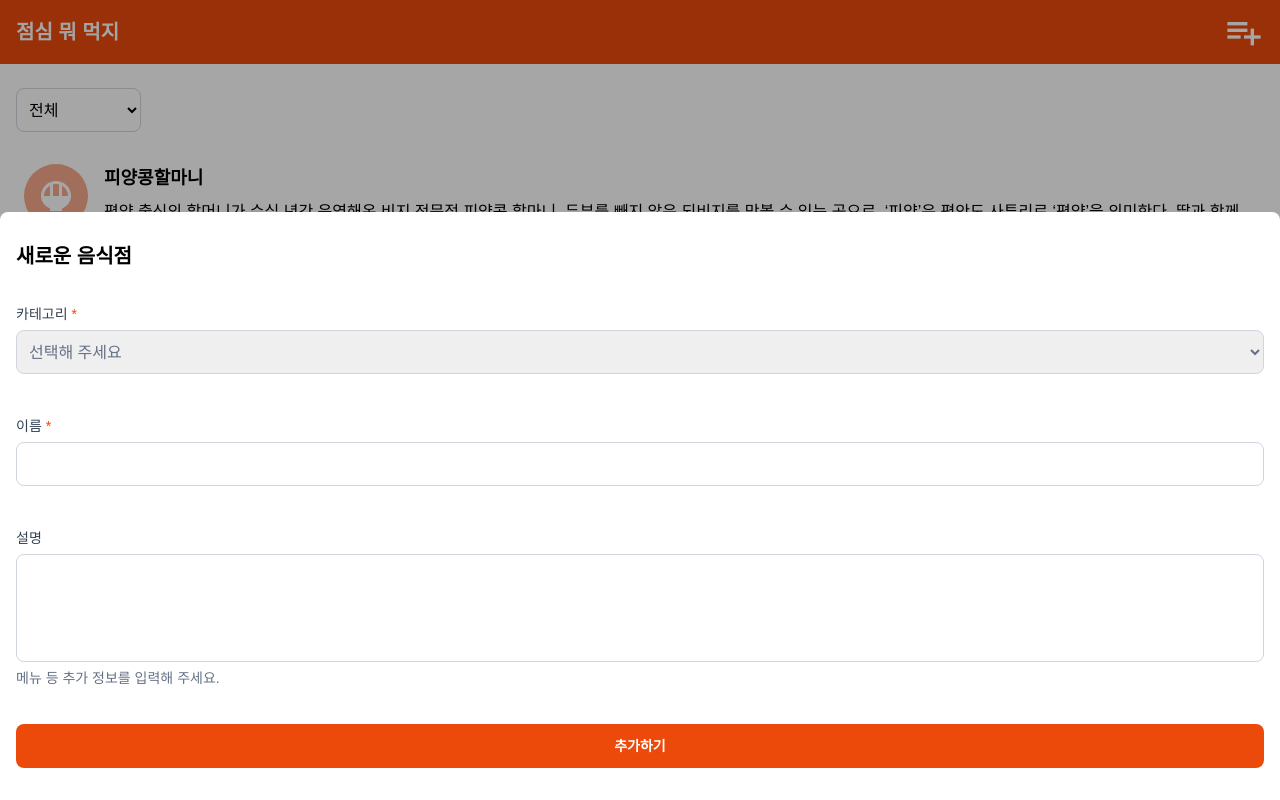
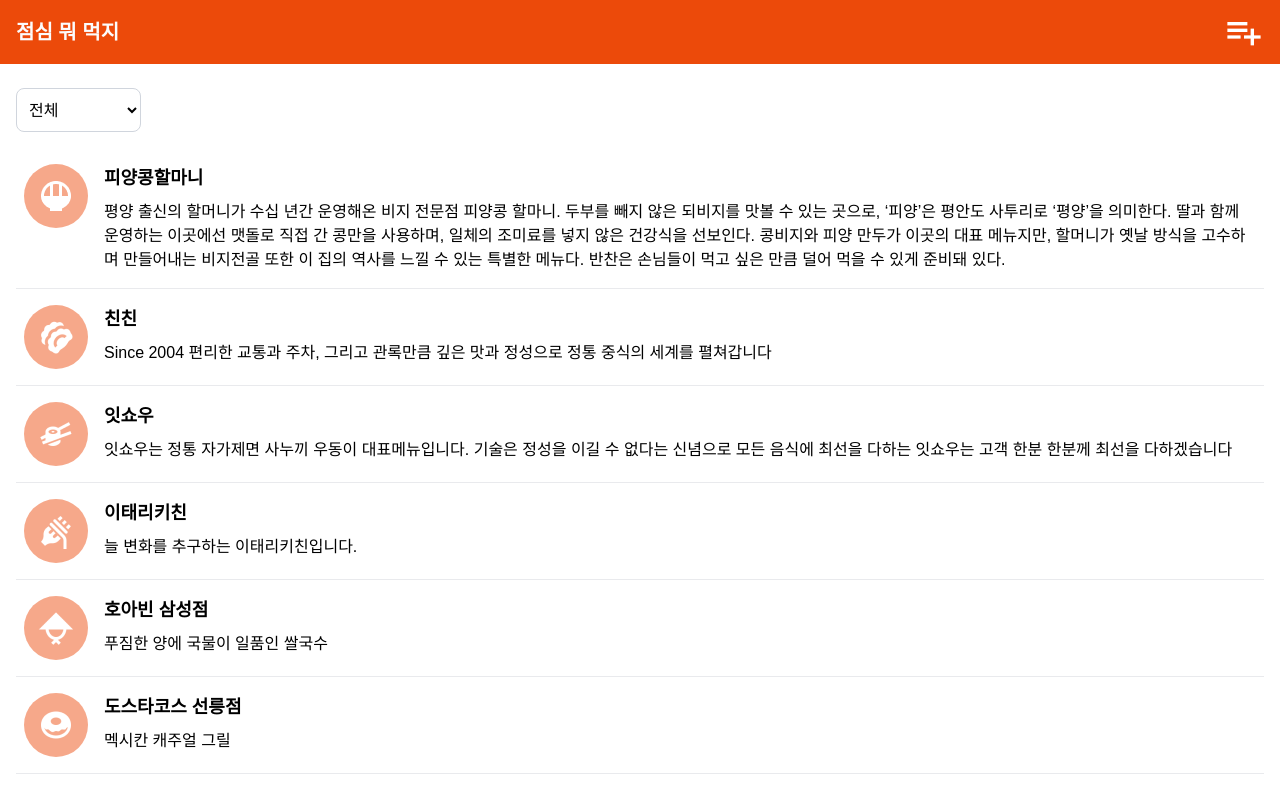
Before and after one commit to woowacourse/self-paced-react, a React (Vite) app: page / in a window 1280 px wide. Built offline with nearby package versions, Linux system fonts and the light colour scheme.

Commit message:
feat: 추가 입력 폼 동적으로 구현

```diff
--- a/src/App.jsx
+++ b/src/App.jsx
@@ -7,7 +7,7 @@ import RestaurantDetailModal from './components/Modal/RestaurantDetailModal/Rest
 import { useState } from 'react';
 
 function App() {
-  const restaurants = [
+  const initialRestaurants = [
     {
       id: 'a01',
       name: '피양콩할마니',
@@ -51,15 +51,21 @@ function App() {
   const [category, setCategory] = useState('전체');
   const [isModalOpen, setIsModalOpen] = useState(false);
   const [selectedRestaurant, setSelectedRestaurant] = useState(null);
+  const [isAddModalOpen, setIsAddModalOpen] = useState(false);
+  const [restaurants, setRestaurants] = useState(initialRestaurants);
 
   const filteredRestaurants = restaurants.filter(
     (restaurant) => category === '전체' || restaurant.category === category
   );
 
+  const handleAddRestaurant = (newRestaurant) => {
+    setRestaurants((prevRestaurants) => [...prevRestaurants, newRestaurant]);
+  };
+
   return (
     <>
       {/* GNB */}
-      <Header />
+      <Header onAddClick={() => setIsAddModalOpen(true)} />
       <main>
         {/* 카테고리/정렬 필터 */}
         <CategoryFilter category={category} onChangeCategory={setCategory} />
@@ -71,12 +77,10 @@ function App() {
             setIsModalOpen(true);
           }}
         />
-        {isModalOpen && <RestaurantDetailModal restaurant={selectedRestaurant} onClose={() => setIsModalOpen(false)} />}
       </main>
-      <aside>
-        {/* 음식점 추가 모달 */}
-        <AddRestaurantModal />
-      </aside>
+      {isModalOpen && <RestaurantDetailModal restaurant={selectedRestaurant} onClose={() => setIsModalOpen(false)} />}
+      {isAddModalOpen && <AddRestaurantModal onClose={() => setIsAddModalOpen(false)} onSubmit={handleAddRestaurant} />}
+      <aside></aside>
     </>
   );
 }
--- a/src/components/Header/Header.jsx
+++ b/src/components/Header/Header.jsx
@@ -1,10 +1,10 @@
 import './Header.css';
 
-function Header() {
+function Header(onAddClick) {
   return (
     <header className="gnb">
       <h1 className="gnb__title text-title">점심 뭐 먹지</h1>
-      <button type="button" className="gnb__button" aria-label="음식점 추가">
+      <button type="button" className="gnb__button" onClick={onAddClick} aria-label="음식점 추가">
         <img src="/add-button.png" alt="음식점 추가" />
       </button>
     </header>
--- a/src/components/Modal/AddRestaurantModal/AddRestaurantModal.jsx
+++ b/src/components/Modal/AddRestaurantModal/AddRestaurantModal.jsx
@@ -1,49 +1,47 @@
+import { useState } from 'react';
 import './AddRestaurantModal.css';
+import Modal from '../Modal';
 
-function AddRestaurantModal() {
+function AddRestaurantModal({ onClose, onSubmit }) {
+  const [formData, setFormData] = useState({
+    category: '',
+    name: '',
+    description: '',
+  });
+
+  const handleChange = (e) => {
+    const { name, value } = e.target;
+    setFormData((prev) => ({
+      ...prev,
+      [name]: value,
+    }));
+  };
+
+  const handleSubmit = (e) => {
+    e.preventDefault();
+    const newRestaurant = {
+      id: Date.now().toString(),
+      ...formData,
+    };
+    onSubmit(newRestaurant);
+    onClose();
+  };
+
   return (
-    <div className="modal modal--open">
-      <div className="modal-backdrop"></div>
-      <div className="modal-container">
-        <h2 className="modal-title text-title">새로운 음식점</h2>
-        <form>
-          {/* 카테고리 */}
-          <div className="form-item form-item--required">
-            <label htmlFor="category" className="text-caption">
-              카테고리
-            </label>
-            <select name="category" id="category" required>
-              <option value="">선택해 주세요</option>
-              <option value="한식">한식</option>
-              <option value="중식">중식</option>
-              <option value="일식">일식</option>
-              <option value="양식">양식</option>
-              <option value="아시안">아시안</option>
-              <option value="기타">기타</option>
-            </select>
-          </div>
-          {/* 음식점 이름 */}
-          <div className="form-item form-item--required">
-            <label htmlFor="name" className="text-caption">
-              이름
-            </label>
-            <input type="text" name="name" id="name" required />
-          </div>
-          {/* 설명 */}
-          <div className="form-item">
-            <label htmlFor="description" className="text-caption">
-              설명
-            </label>
-            <textarea name="description" id="description" cols="30" rows="5"></textarea>
-            <span className="help-text text-caption">메뉴 등 추가 정보를 입력해 주세요.</span>
-          </div>
-          {/* 추가 버튼 */}
-          <div className="button-container">
-            <button className="button button--primary text-caption">추가하기</button>
-          </div>
-        </form>
-      </div>
-    </div>
+    <Modal title="새로운 음식점" onClose={onClose}>
+      <form onSubmit={handleSubmit}>
+        <div className="form-group">
+          <label htmlFor="category">카테고리</label>
+          <select id="category" name="category" value={formData.category} onChange={handleChange} required>
+            {/* ...options... */}
+          </select>
+        </div>
+        {/* ...other form fields... */}
+        <button type="submit" className="modal__button">
+          추가하기
+        </button>
+      </form>
+    </Modal>
   );
 }
 
--- /dev/null
+++ b/src/components/Modal/Modal.jsx
@@ -0,0 +1,13 @@
+function Modal({ title, children, onClose }) {
+  return (
+    <div className="modal modal--open">
+      <div className="modal-backdrop" onClick={onClose}></div>
+      <div className="modal-container">
+        <h2 className="modal__title">{title}</h2>
+        {children}
+      </div>
+    </div>
+  );
+}
+
+export default Modal;
```
